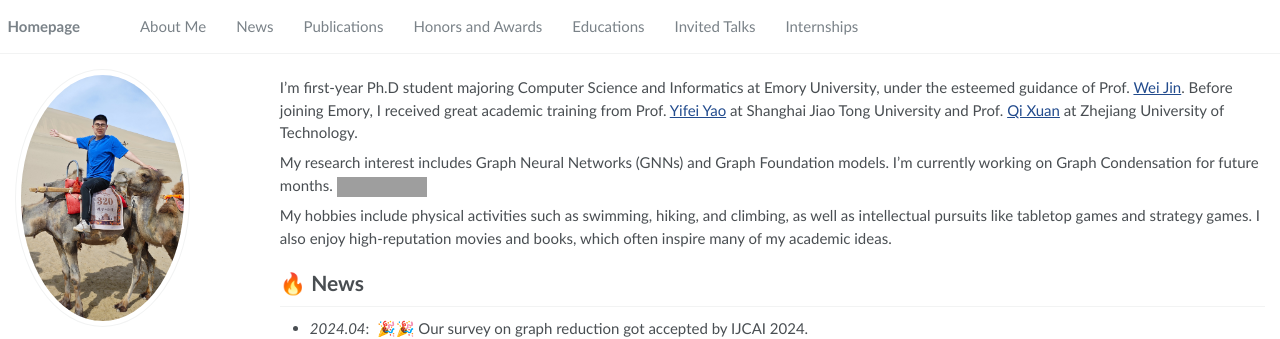
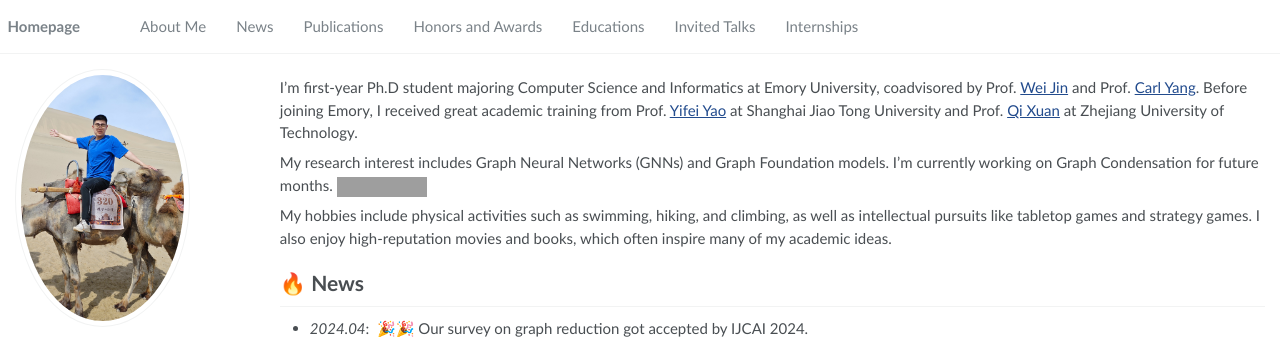
Before and after one commit to rock-cor/rock-cor.github.io, a Jekyll site: the page built from _pages/about.md, in a window 1280 px wide. Shown: the top 339 px of the page. Built offline with Jekyll 4.4.1, drawn with Linux system fonts in a browser that asks for light colours; some web fonts are replaced; grey boxes are pictures that could not be loaded.

Commit message:
Update about.md

```diff
--- a/_pages/about.md
+++ b/_pages/about.md
@@ -17,7 +17,7 @@ redirect_from:
 
 <span class='anchor' id='about-me'></span>
 
-I'm first-year Ph.D student majoring Computer Science and Informatics at Emory University, under the esteemed guidance of Prof. [Wei Jin](https://www.cs.emory.edu/~wjin30//). Before joining Emory, I received great academic training from Prof. [Yifei Yao](https://en.bme.sjtu.edu.cn/show-33-130.html) at Shanghai Jiao Tong University and Prof. [Qi Xuan](http://xuanqi-net.com/) at Zhejiang University of Technology.
+I'm first-year Ph.D student majoring Computer Science and Informatics at Emory University, coadvisored by Prof. [Wei Jin](https://www.cs.emory.edu/~wjin30//) and Prof. [Carl Yang](https://www.cs.emory.edu/~jyang71/). Before joining Emory, I received great academic training from Prof. [Yifei Yao](https://en.bme.sjtu.edu.cn/show-33-130.html) at Shanghai Jiao Tong University and Prof. [Qi Xuan](http://xuanqi-net.com/) at Zhejiang University of Technology.
 
 My research interest includes Graph Neural Networks (GNNs) and Graph Foundation models.
 I'm currently working on Graph Condensation for future months.
```
